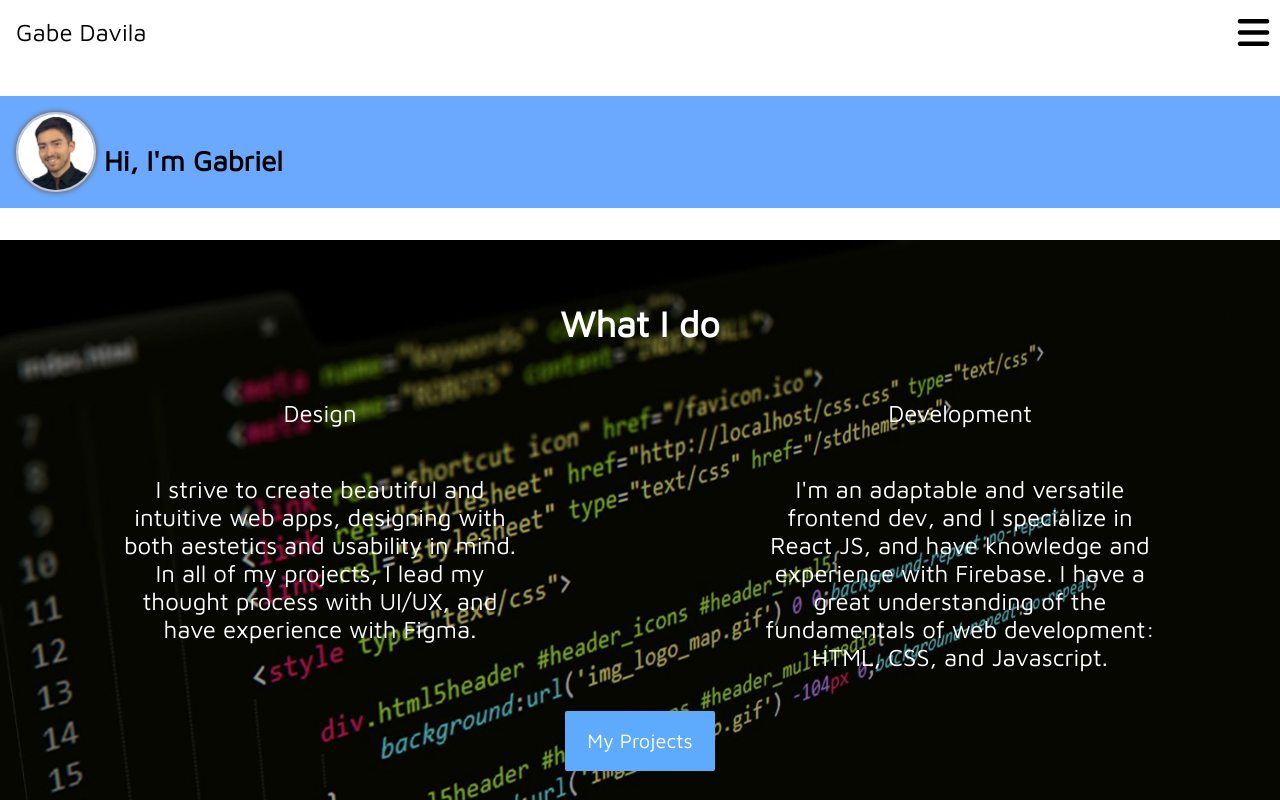
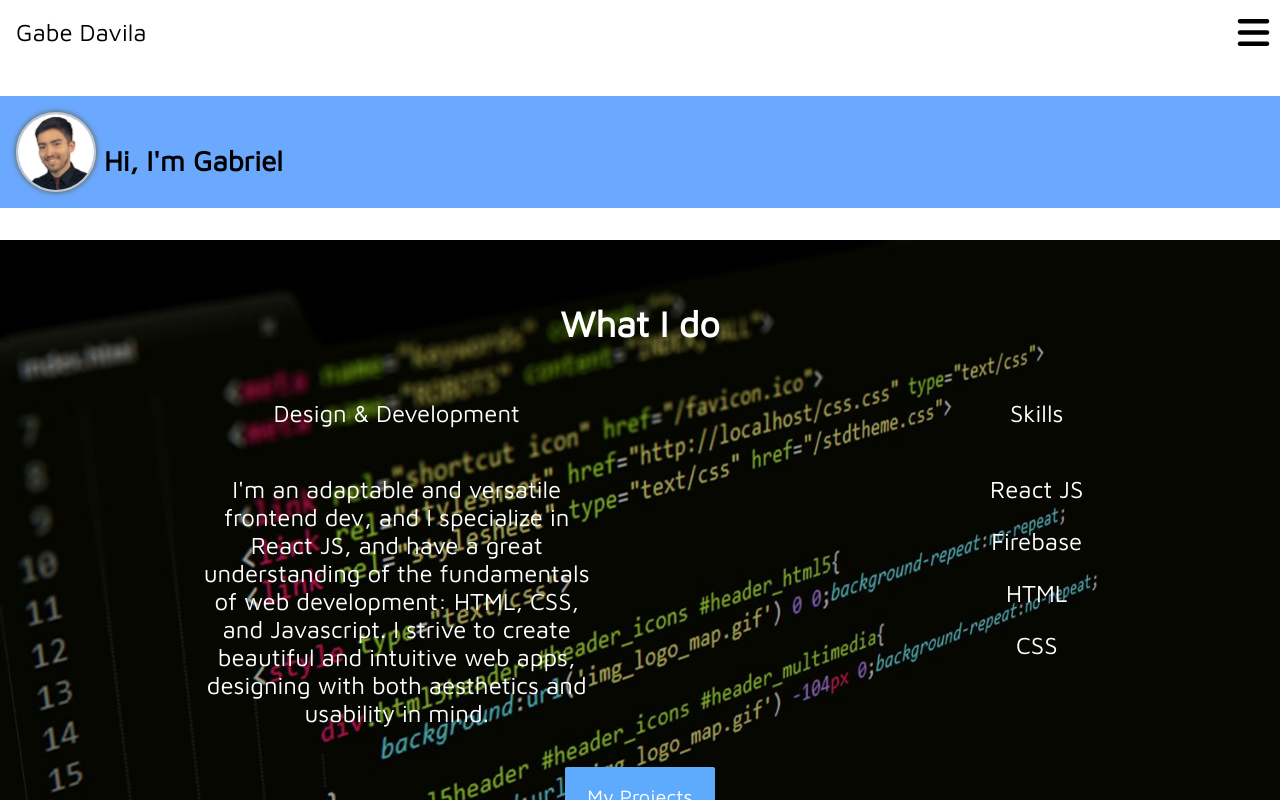
Before and after one commit to GabrielJDavila/Portfolio2.0, a React (Vite) app in the folder portfolio2.0/: page / in a window 1280 px wide. Shown: the top 800 px of the page. Built offline with nearby package versions, Linux system fonts and the light colour scheme.

Commit message:
Updated About Section Text

```diff
--- a/portfolio2.0/src/About.jsx
+++ b/portfolio2.0/src/About.jsx
@@ -12,13 +12,18 @@ export default function About() {
             <div className="what-i-do-container">
                 <h2 className="about-title">What I do</h2>
                 <div className="job-description-container">
+                    <div className="development-container">
+                        <p>Design & Development</p>
+                        <p>I'm an adaptable and versatile frontend dev, and I specialize in React JS, and have a great understanding of the fundamentals of web development: HTML, CSS, and Javascript. I strive to create beautiful and intuitive web apps, designing with both aesthetics and usability in mind.</p>
+                    </div>
                     <div className="design-container">
-                        <p>Design</p>
-                        <p>I strive to create beautiful and intuitive web apps, designing with both aestetics and usability in mind. In all of my projects, I lead my thought process with UI/UX, and have experience with Figma.</p>
-                    </div>
-                    <div className="development-container">
-                        <p>Development</p>
-                        <p>I'm an adaptable and versatile frontend dev, and I specialize in React JS, and have knowledge and experience with Firebase. I have a great understanding of the fundamentals of web development: HTML, CSS, and Javascript.</p>
+                        <p>Skills</p>
+                        <div>
+                            <p>React JS</p>
+                            <p>Firebase</p>
+                            <p>HTML</p>
+                            <p>CSS</p>
+                        </div>
                     </div>
                 </div>
                 <button className="see-projects-btn" onClick={handleScroll}>My Projects</button>
```
